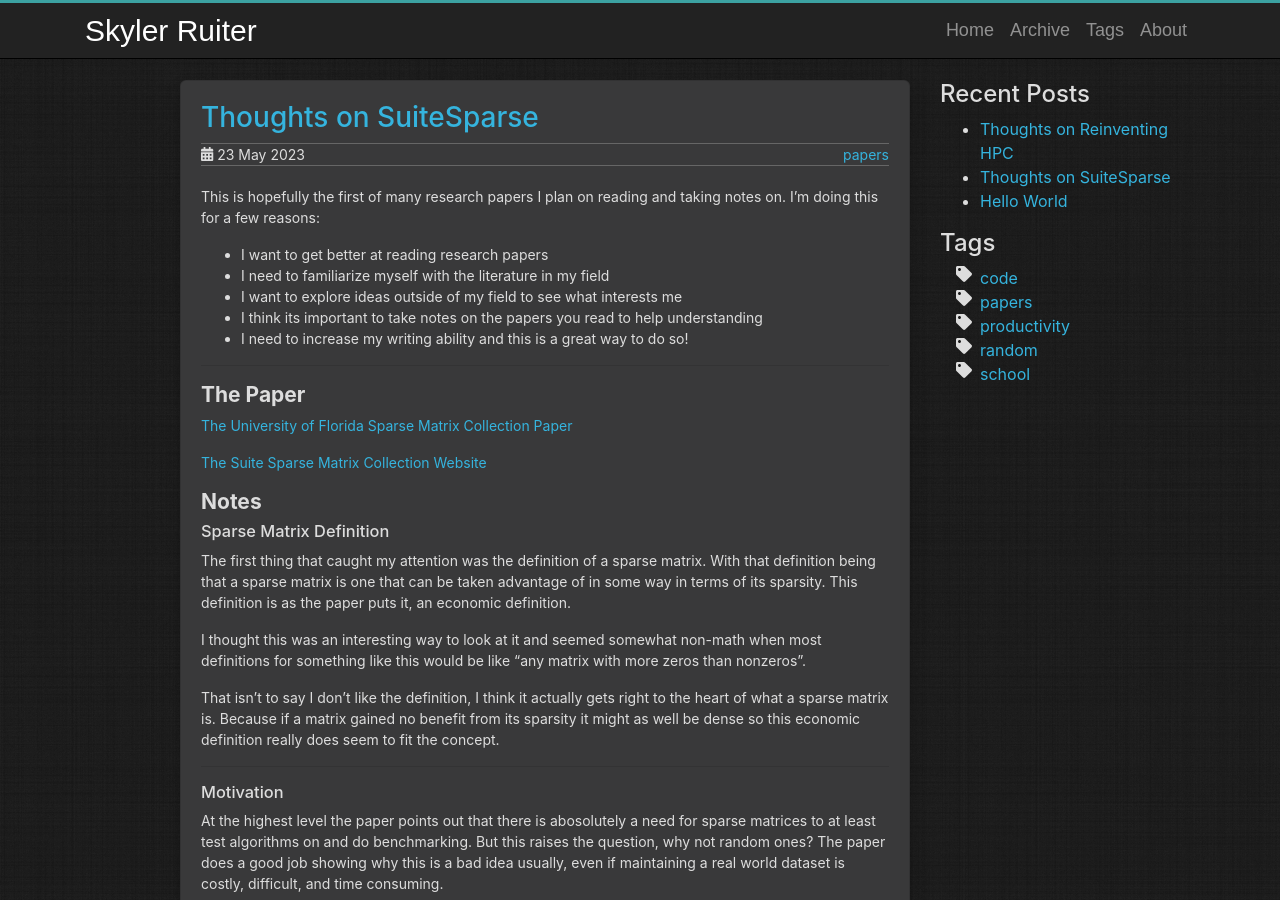
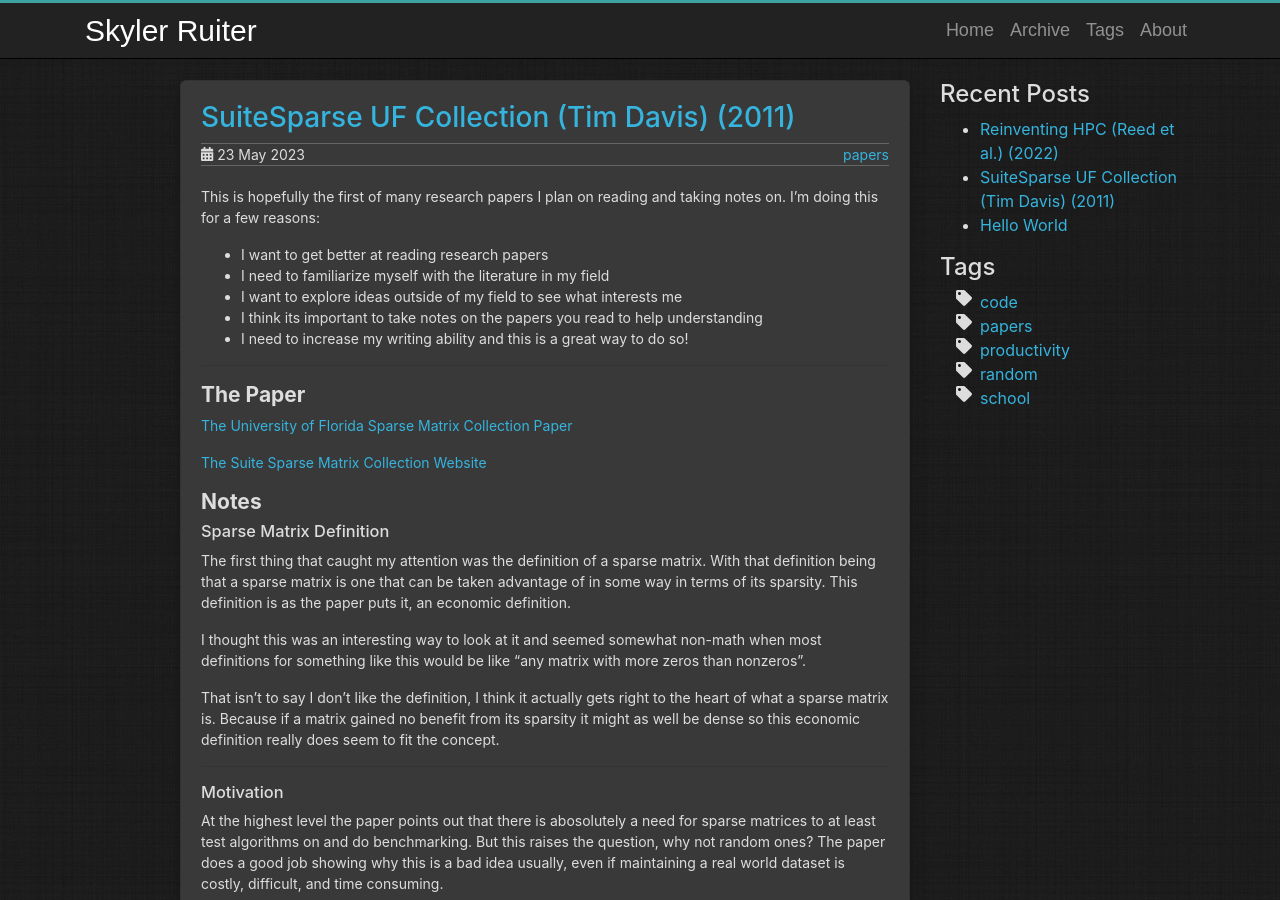
Before and after one commit to skyler-ruiter/skyler-ruiter.github.io, a Jekyll site: the page built from _posts/2023-05-23-UoFlorida-SparseMatrix-Collection.md, in a window 1280 px wide and 900 px high. Built offline with Jekyll 4.4.1, drawn with Linux system fonts in a browser that asks for light colours.

Commit message:
changes naming convention for paper reviews

```diff
--- a/_posts/2023-05-23-UoFlorida-SparseMatrix-Collection.md
+++ b/_posts/2023-05-23-UoFlorida-SparseMatrix-Collection.md
@@ -1,6 +1,6 @@
 ---
 layout: post
-title: "Thoughts on SuiteSparse"
+title: "SuiteSparse UF Collection (Tim Davis) (2011)"
 date: 2023-05-23 15:48:00
 description: My first research project is using this to benchmark and so I read up on the paper and thought I'd share my thoughts!
 tags:
--- a/_posts/2023-05-25-reinventing-hpc.md
+++ b/_posts/2023-05-25-reinventing-hpc.md
@@ -1,6 +1,6 @@
 ---
 layout: post
-title: "Thoughts on Reinventing HPC"
+title: "Reinventing HPC (Reed et al.) (2022)"
 date: 2023-05-25 15:10:00
 description: I'd be lying if I said I had a strong grasp on the landscape of HPC considering how new I am to looking into it. This paper seemed like a great place to start getting a handle on how the world of HPC has grown and changed over time and where it might be going in the future!
 tags:
```
